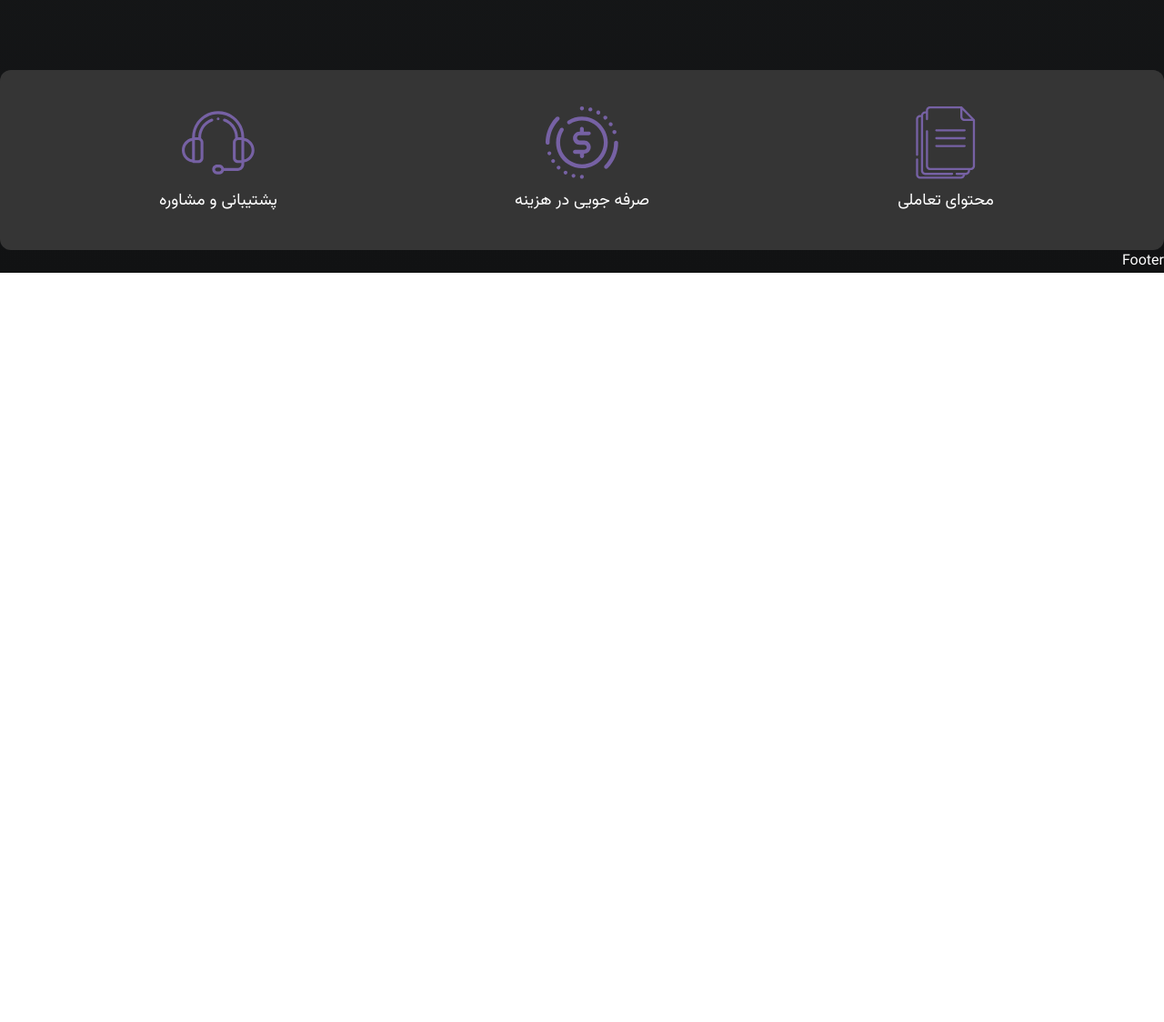
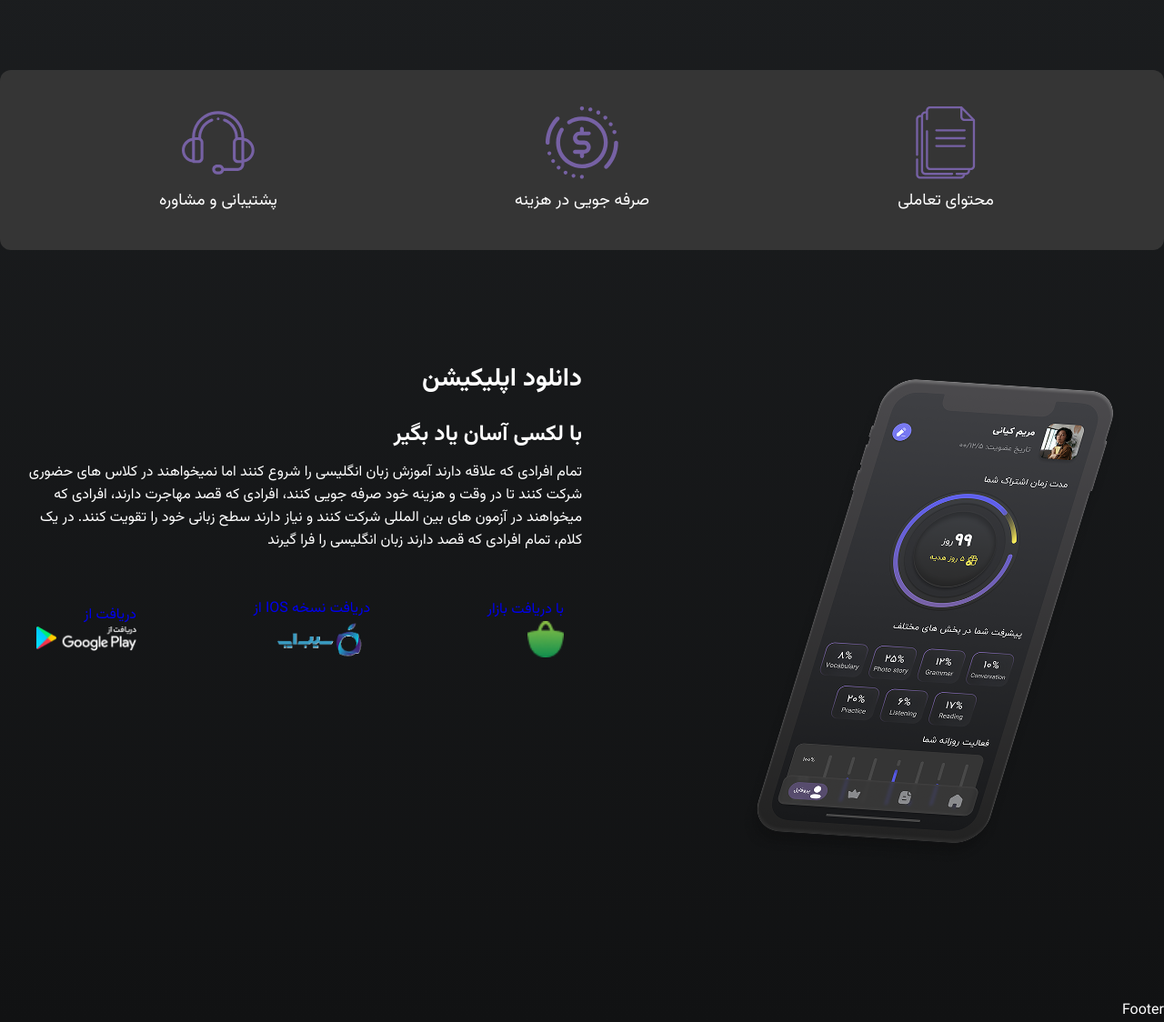
Before and after one commit to Ehsan-Mosaddeghi/Lexi, a website: page index.html in a window 1280 px wide. Shown: the part 2659-3783 px from the top of the page at 91% size. Before the commit the page ends 2959 px from the top, so only its background shows below. Drawn offline with Linux system fonts and the light colour scheme.

Commit message:
- Introduced a new application section in index.html with download options for the mobile application. - Added corresponding styles in style.css and _home.scss for the application links and logos. - Updated the benefits section to include margin adjustments for better layout.

```diff
--- a/index.html
+++ b/index.html
@@ -201,7 +201,9 @@
         </div>
       </section>
 
-      <section class="benefits-section grid-cols-3 container">
+      <section
+        class="benefits-section grid-cols-3 container u-margin-bottom-xl"
+      >
         <div class="benefits__item">
           <svg class="benefits__icon">
             <use xlink:href="assets/sprite.svg#Document-2"></use>
@@ -219,6 +221,56 @@
             <use xlink:href="assets/sprite.svg#Headset"></use>
           </svg>
           <span class="benefits__label">پشتیبانی و مشاوره</span>
+        </div>
+      </section>
+
+      <section
+        class="application-section grid-cols-2 container u-margin-bottom-xl"
+      >
+        <div>
+          <img
+            src="assets/images/mobile-profile.png"
+            alt="Mobile application profile page"
+          />
+        </div>
+
+        <div>
+          <h2 class="heading-secondary">دانلود اپلیکیشن</h2>
+          <h3 class="heading-tertiary">با لکسی آسان یاد بگیر</h3>
+          <p class="paragraph">
+            تمام افرادی که علاقه دارند آموزش زبان انگلیسی را شروع کنند اما
+            نمیخواهند در کلاس های حضوری شرکت کنند تا در وقت و هزینه خود صرفه
+            جویی کنند، افرادی که قصد مهاجرت دارند، افرادی که میخواهند در آزمون
+            های بین المللی شرکت کنند و نیاز دارند سطح زبانی خود را تقویت کنند.
+            در یک کلام، تمام افرادی که قصد دارند زبان انگلیسی را فرا گیرند
+          </p>
+
+          <div class="application__links">
+            <a href="#" class="link application__link">
+              <span class="link__label">با دریافت بازار</span>
+              <img
+                class="link__logo-bazar"
+                src="assets/images/bazar-logo.png"
+                alt="Bazar logo"
+              />
+            </a>
+            <a href="#" class="link application__link">
+              <span class="link__label">دریافت نسخه IOS از</span>
+              <img
+                class="link__logo-sib"
+                src="assets/images/sib-logo.png"
+                alt="Sib logo"
+              />
+            </a>
+            <a href="#" class="link application__link">
+              <span class="link__label">دریافت از</span>
+              <img
+                class="link__logo-google"
+                src="assets/images/google-play-logo.png"
+                alt="Google play logo"
+              />
+            </a>
+          </div>
         </div>
       </section>
     </main>
--- a/sass/pages/_home.scss
+++ b/sass/pages/_home.scss
@@ -203,3 +203,30 @@
     }
   }
 }
+
+.application-section {
+  .application {
+    &__links {
+      display: flex;
+      justify-content: space-between;
+      align-items: center;
+    }
+
+    &__link {
+      display: flex;
+      flex-direction: column;
+    }
+
+    &__label {
+    }
+  }
+  .link__logo-bazar {
+    width: 4rem;
+  }
+  .link__logo-sib {
+    width: 11rem;
+  }
+  .link__logo-google {
+    width: 11rem;
+  }
+}
```
Also changed, not shown: assets/images/bazar-logo.png (added), assets/images/google-play-logo.png (added), assets/images/sib-logo.png (added), assets/images/symbol-defs.svg (added), css/style.css, 1 other file.
